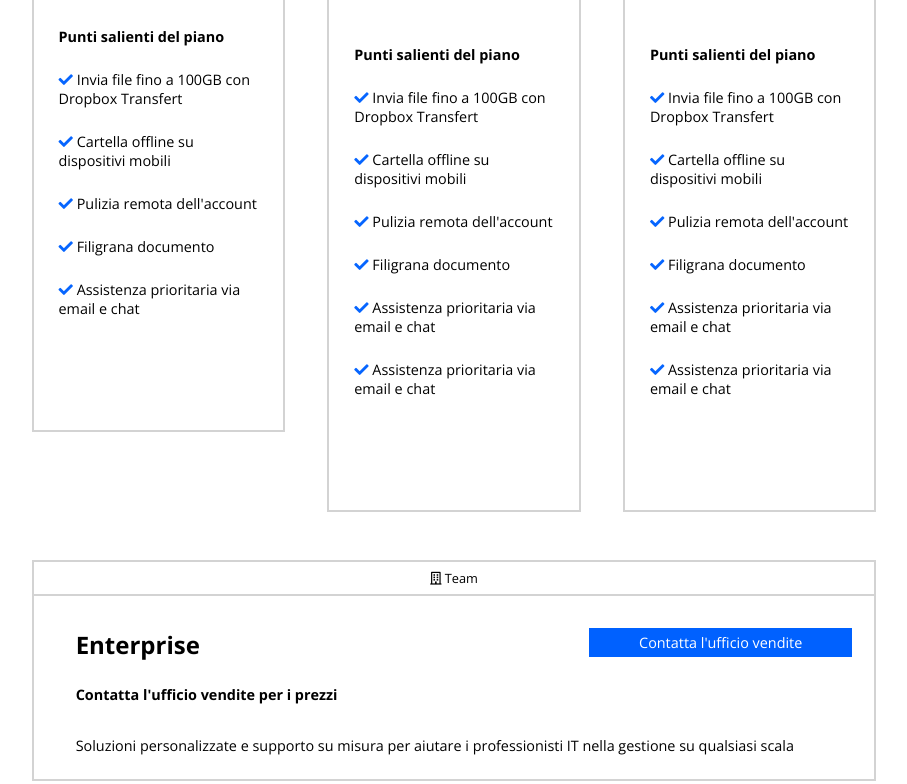
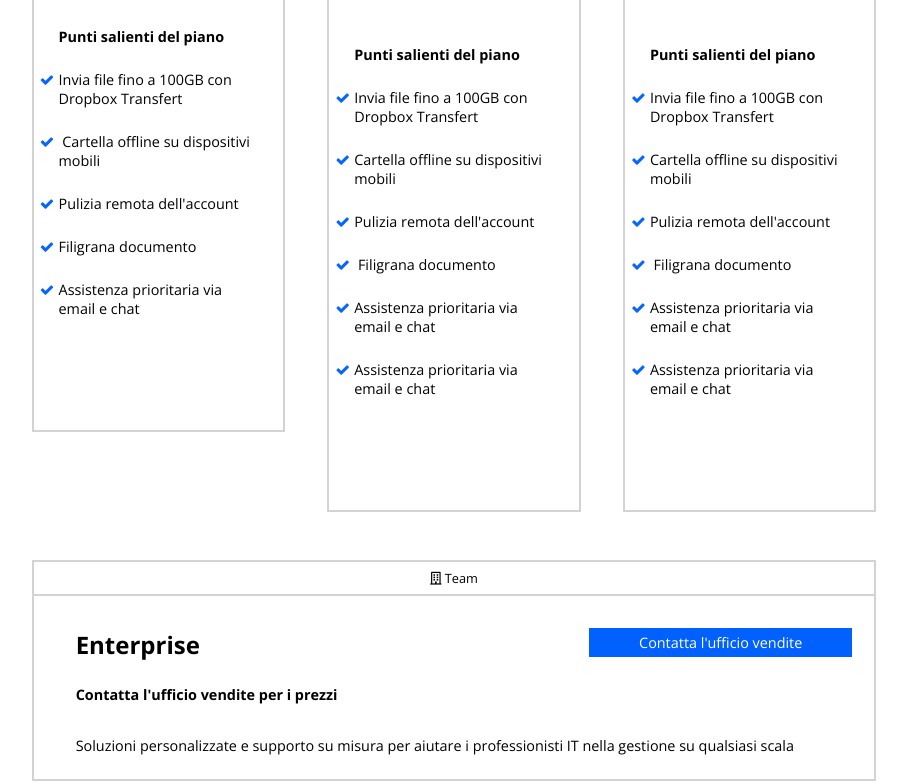
Before and after one commit to pollohultima/htmlcss-dropbox, a plain HTML site: page index.html in a window 1280 px wide. Shown: the part 1637-2421 px from the top of the page, without its empty margins (186-1093 px from the left). Drawn offline with nearby package versions, Linux system fonts and the light colour scheme.

Commit message:
Corretto i check come list bullet

```diff
--- a/index.html
+++ b/index.html
@@ -14,6 +14,7 @@
             href="https://cdnjs.cloudflare.com/ajax/libs/font-awesome/5.15.4/css/all.min.css"
             integrity="sha512-1ycn6IcaQQ40/MKBW2W4Rhis/DbILU74C1vSrLJxCq57o941Ym01SwNsOMqvEBFlcgUa6xLiPY/NS5R+E6ztJQ=="crossorigin="anonymous"
             referrerpolicy="no-referrer" />
+            <link rel="stylesheet" href="https://maxcdn.bootstrapcdn.com/font-awesome/4.5.0/css/font-awesome.min.css">
     </head>
     <body>
         <header class="siteheader">
@@ -86,15 +87,15 @@
                                     ora</span></div>
                             <div class="hr"> </div>
                             <h4 class="hotspot">Punti salienti del piano</h4>
-                            <ul>
-                                <li><i class="fas fa-check"></i> Invia file fino a
+                            <ul class="features_list">
+                                <li>Invia file fino a
                                     100GB con Dropbox Transfert</li>
-                                <li><i class="fas fa-check"></i> Cartella offline su
+                                <li> Cartella offline su
                                     dispositivi mobili</li>
-                                <li><i class="fas fa-check"></i> Pulizia remota
+                                <li>Pulizia remota
                                     dell'account</li>
-                                <li><i class="fas fa-check"></i> Filigrana documento</li>
-                                <li><i class="fas fa-check"></i> Assistenza
+                                <li>Filigrana documento</li>
+                                <li>Assistenza
                                     prioritaria via email e chat</li>
                             </ul>
                         </div>
@@ -116,20 +117,19 @@
                                     ora</span></div>
                             <div class="hr"> </div>
                             <h4 class="hotspot">Punti salienti del piano</h4>
-                            <ul>
-                                <li><i class="fas fa-check"></i> Invia file fino a
+                               <ul class="features_list">
+                                <li>Invia file fino a
                                     100GB con Dropbox Transfert</li>
-                                <li><i class="fas fa-check"></i> Cartella offline su
+                                <li>Cartella offline su
                                     dispositivi mobili</li>
-                                <li><i class="fas fa-check"></i> Pulizia remota
+                                <li>Pulizia remota
                                     dell'account</li>
-                                <li><i class="fas fa-check"></i> Filigrana documento</li>
-                                <li><i class="fas fa-check"></i> Assistenza
+                                <li> Filigrana documento</li>
+                                <li>Assistenza
                                     prioritaria via email e chat</li>
-                                <li><i class="fas fa-check"></i> Assistenza
+                                <li>Assistenza
                                     prioritaria via email e chat</li>
                             </ul>
-
                         </div>
                     </div>
                     <div class="advance plan">
@@ -149,17 +149,17 @@
                                     ora</span></div>
                             <div class="hr"> </div>
                             <h4 class="hotspot">Punti salienti del piano</h4>
-                            <ul>
-                                <li><i class="fas fa-check"></i> Invia file fino a
+                            <ul class="features_list">
+                                <li>Invia file fino a
                                     100GB con Dropbox Transfert</li>
-                                <li><i class="fas fa-check"></i> Cartella offline su
+                                <li>Cartella offline su
                                     dispositivi mobili</li>
-                                <li><i class="fas fa-check"></i> Pulizia remota
+                                <li>Pulizia remota
                                     dell'account</li>
-                                <li><i class="fas fa-check"></i> Filigrana documento</li>
-                                <li><i class="fas fa-check"></i> Assistenza
+                                <li> Filigrana documento</li>
+                                <li>Assistenza
                                     prioritaria via email e chat</li>
-                                <li><i class="fas fa-check"></i> Assistenza
+                                <li>Assistenza
                                     prioritaria via email e chat</li>
                             </ul>
 
--- a/style.css
+++ b/style.css
@@ -214,13 +214,18 @@ h3 {
     padding-bottom: 7rem;
 }
 
+.features_list li:before {
+    font-family: 'FontAwesome';
+    content: '\f00c';
+    color: #0665ff;
+    display: inline-block;
+    margin-left: -1.3em;
+    width: 1.3em;
+}
+
 li {
     padding-top: 1.5rem;
     list-style: none;
-}
-
-.fa-check {
-    color: #0665ff;
 }
 
 /* Enterprise style */
@@ -488,7 +493,7 @@ li {
 }
 
 .footer_list li {
-    padding-top: .75rem;
+    padding-top: 1rem;
 }
 
 .footer_list {
@@ -505,7 +510,7 @@ li a {
     border-top: 2px solid lightgray;
     float: left;
     position: absolute;
-    bottom: -120px;
+    bottom: -130px;
     left: 0;
 }
 
```
